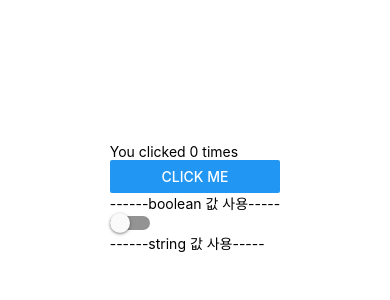
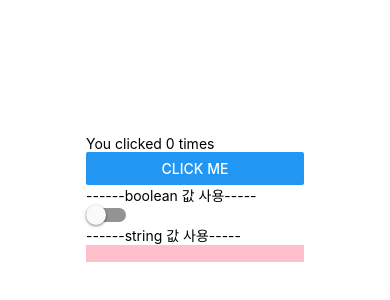
Before and after one commit to bombic3/React_Native_Part01, a React Native app: screen / in a window 390 px wide. Shown: the part 224-524 px from the top of the page. Built offline with nearby package versions, Linux system fonts and the light colour scheme.

Commit message:
function 컴포넌트에서 useState 훅으로 string 사용

```diff
--- a/StateWithFuctionalComponent.js
+++ b/StateWithFuctionalComponent.js
@@ -1,5 +1,5 @@
 import React, { useState } from "react";
-import { View, Text, Button, Switch } from "react-native";
+import { View, Text, Button, Switch, TextInput } from "react-native";
 
 const Component = () => {
   // 초기값 설정 (구조분해 문법을 통해 한줄로 줄임) - number, boolean, string
@@ -10,6 +10,7 @@
   // const setCount = result[1];
 
   const [isOn, setIsOn] = useState(false);
+  const [name, setName] = useState("");
 
 
   // inOn이라는 이름의 변수를 value값으로 넣어주고
@@ -29,6 +30,14 @@
       />
 
       <Text>------string 값 사용-----</Text>
+      <TextInput
+        value={name}
+        onChangeText={v => {
+          console.log('v', v);
+          setName(v);
+        }}
+        style={{ backgroundColor: "pink" }}
+      />
     </View>
 
   );
```
